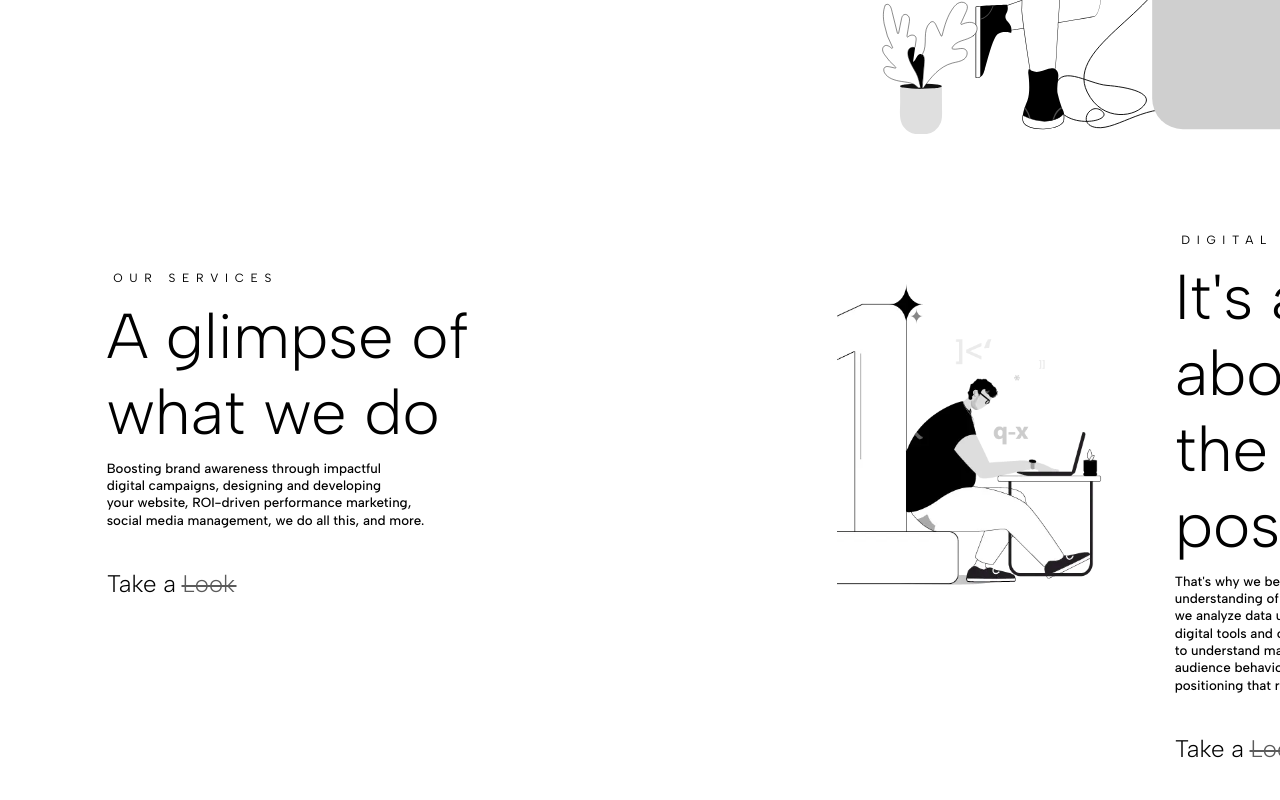
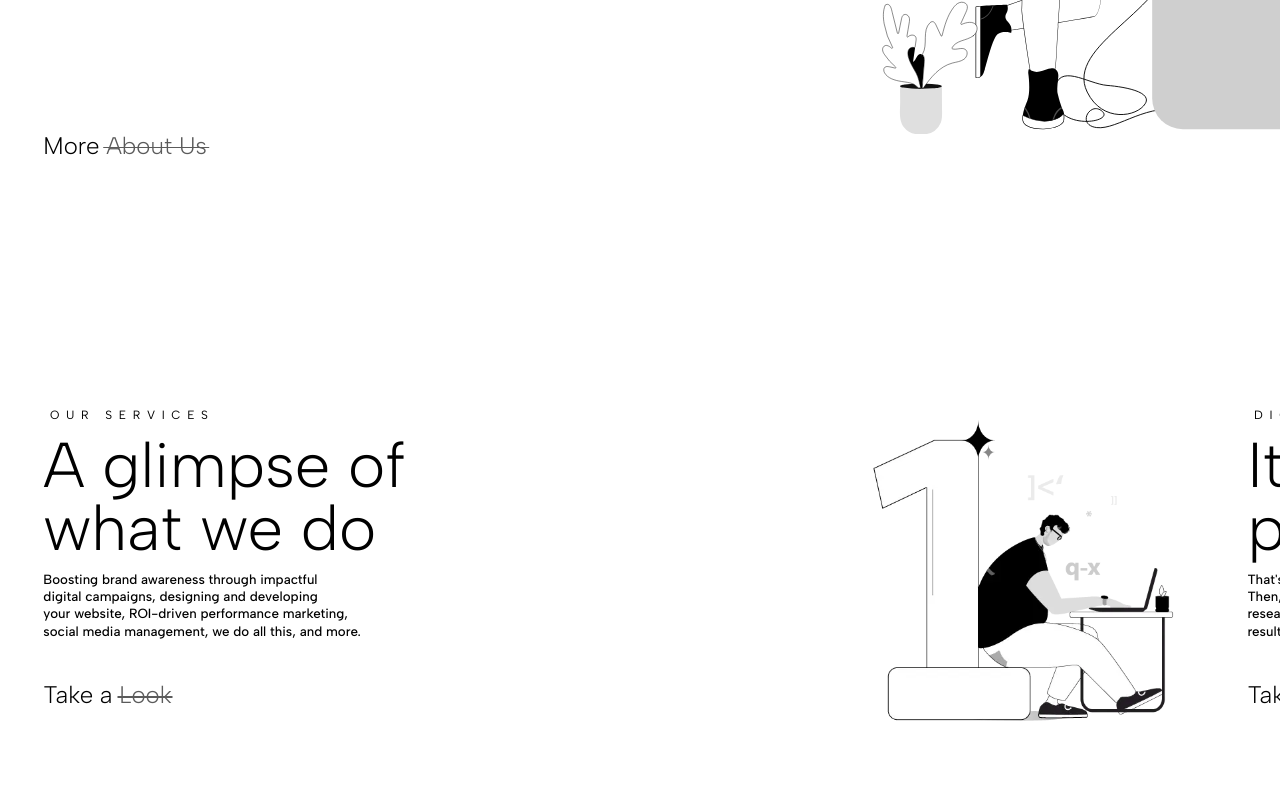
Before and after one commit to the-shivam-gupta/FE-webmaffia, a Next.js app: page / in a window 1280 px wide. Shown: the part 440-1240 px from the top of the page. Built offline with nearby package versions, Linux system fonts and the light colour scheme.

Commit message:
Fixed the Sldiers within the homepage

```diff
--- a/package.json
+++ b/package.json
@@ -10,7 +10,7 @@
   },
   "dependencies": {
     "gsap": "^3.15.0",
-    "next": "16.2.6",
+    "next": "^16.2.6",
     "react": "19.2.4",
     "react-dom": "19.2.4",
     "sass": "^1.100.0",
--- a/src/app/page.js
+++ b/src/app/page.js
@@ -196,9 +196,8 @@ export default function Home() {
   return (
     <main className="wrapper home_wrapper opacity_0">
       <div className="ml-setter">
-        <Banner data={bannerData}>
+        <Banner data={bannerData} />
           <CTA />
-        </Banner>
 
         <div className="main_horizontal" ref={mainHorizontalRef}>
             <div className="horizontal_section">
@@ -247,13 +246,7 @@ export default function Home() {
                   >
                     <div>
                       <h3 className="sub_title">{s.subtitle}</h3>
-                      <div className="sub_heading">
-                        {s.heading.split("\n").map((line, i) => (
-                          <span key={i}>
-                            {line}
-                            <br />
-                          </span>
-                        ))}
+                      <div className="sub_heading">{s.heading}
                       </div>
                       <p>{s.body}</p>
                       <Link href={s.href} className="cta_text">
--- a/src/scss/components/home-sections.scss
+++ b/src/scss/components/home-sections.scss
@@ -181,12 +181,13 @@ p{
     }
 }
 
+// FIX: 94rem -> 100vh so the pinned section always equals exactly one screen
 .main_horizontal{
     position: relative;
-    height: 94rem;
-    min-height: 94rem;
-    max-height: 94rem;
-    margin-top: 15rem !important;
+    height: 100vh;
+    min-height: 100vh;
+    max-height: 100vh;
+    // margin-top: 15rem !important; // see note below re: pin + margin
     overflow: hidden;
     box-sizing: border-box;
     @include mobile(){
@@ -199,13 +200,14 @@ p{
     }
 }
 
+// FIX: 94rem -> 100vh to match .main_horizontal
 .horizontal_section{
     position: absolute;
     top: 0;
     left: 0;
     z-index: 3;
     width: 62vw;
-    height: 94rem;
+    height: 100vh;
     margin-bottom: 0;
     pointer-events: none;
     @include mobile(){
@@ -233,13 +235,17 @@ p{
     }
 }
 
+// FIX: 90vh -> 100% (fills the 100vh .horizontal_section), and removed the
+// `top: -14vh !important` that was pulling content above the overflow:hidden
+// boundary and getting clipped. Vertical centering already comes from
+// `.horizontal_section > div` (display:flex; align-items:center) above.
 .staticSection{
     position: relative;
     left: 0;
     z-index: 2;
     background: #fff;
-    height: 90vh;
-    top: -14vh !important;
+    height: 100%;
+    top: 0;
     width: 100% !important;
     overflow: hidden;
     isolation: isolate;
@@ -256,7 +262,8 @@ p{
     top: 0;
     left: 0;
     width: 100% !important;
-    height: 94rem;
+    // FIX: 94rem -> 100vh
+    height: 100vh;
     z-index: 2;
     overflow: hidden;
     &.testimonial_wrapper{
@@ -265,7 +272,8 @@ p{
         left: 0;
         width: 100% !important;
         max-width: none;
-        height: 94rem;
+        // FIX: 94rem -> 100vh
+        height: 100vh;
         margin: 0 !important;
         z-index: 2;
     }
@@ -308,8 +316,14 @@ p{
     .swiper-wrapper{
         height: 100%;
     }
+    // FIX: re-added height:100% + flex centering so .horizontal_sliders is
+    // vertically centered within the full-screen slide instead of sitting
+    // flush at top:0
     .swiper-slide{
         width: 100% !important;
+        height: 100%;
+        display: flex;
+        align-items: center;
         position: relative;
         right: -50vw;
         overflow: hidden;
@@ -324,7 +338,7 @@ p{
     .horizontal_sliders{
         z-index: auto;
         justify-content: center;
-        width: 60% !important;
+        // width: 60% !important;
         @media (min-width: 541px) {
             > div {
                 width: 45%;
@@ -339,19 +353,9 @@ p{
                 }
 
                 > p {
-                    max-width: 36rem;
+                    max-width: 80%;
                     width: 100%;
                 }
-            }
-
-            &.slider-6,
-            &.slider-7{
-                width: 50% !important;
-            }
-
-            &.slider-7 > div {
-                width: 65%;
-                max-width: 65%;
             }
         }
         @include mobile(){
@@ -378,14 +382,17 @@ p{
     margin-top: 0;
 }
 
+// FIX: removed `top: 22.4rem` (dead — always overridden by &:nth-child(1))
+// and removed the now-redundant `top: 0` from &:nth-child(1). With
+// `.swiper-slide` centering vertically via flex, this section no longer
+// needs any top offset.
 .horizontal_sliders{
     width: auto;
     justify-content: flex-start;
-    align-items: flex-start;
+    align-items: center;
     flex-direction: row-reverse;
-    margin-left: 9.5rem;
+    // margin-left: 9.5rem;
     position: relative;
-    top: 22.4rem;
     z-index: 999;
     @include mobile(){
         margin-left: 0;
@@ -394,7 +401,6 @@ p{
         flex-direction: column;
     }
     &:nth-child(1){
-        top: 0;
         @include mobile(){
             width: 75rem;
         }
@@ -420,7 +426,7 @@ h2, .sub_heading{
     width: 100%;
     font-size: 6.4rem;
     margin-bottom: 1.5rem;
-    line-height: 1.2;
+    line-height: 1;
     letter-spacing: 0;
     color: $black;
     @include mobile(){
@@ -470,7 +476,6 @@ h2, .sub_heading{
     }
     .work_box{
         width: 164.9rem;
-        margin-left: 8.5rem;
         display: flex;
         align-items: flex-start;
         flex-wrap: wrap;
@@ -516,8 +521,6 @@ h2, .sub_heading{
 .cta_box{
     width: auto;
     margin-top: 9.5rem;
-    margin-left: 8.5rem;
-
 }
 
 
--- a/src/scss/footer.scss
+++ b/src/scss/footer.scss
@@ -323,6 +323,10 @@ footer {
       }
     }
 
+    .region_text, .footer_brand{
+      margin: 2rem 0;
+    }
+
     .footer_brand,
     .copyright,
     .region_text,
@@ -331,7 +335,7 @@ footer {
       font-size: $footer_info_text;
       font-style: normal;
       font-weight: 300;
-      line-height: $footer_info_line_height;
+      line-height: 1.3;
       color: #808080;
       text-align: left;
     }
@@ -346,7 +350,11 @@ footer {
       padding: 0;
       margin: 0 0 1.5rem;
       text-align: left;
+      transition: color 0.3s ease;
 
+      &:hover a{
+        color: whitesmoke;
+      }
     }
 
     .footer_contact_item {
@@ -357,6 +365,11 @@ footer {
       line-height: $footer_info_line_height;
       color: #808080;
       text-align: left;
+      transition: all 0.3s ease;
+
+      &:hover{
+        color: whitesmoke;
+      }
 
       & + .footer_contact_item {
         margin-top: 1rem;
@@ -366,6 +379,11 @@ footer {
         display: inline-flex;
         align-items: center;
         gap: 1rem;
+        transition: all 0.3s ease;
+
+        &:hover {
+          color: whitesmoke;
+        }
       }
     }
   }
```
Also changed, not shown: 1 other file (tests, documents, lock files or other folders).
